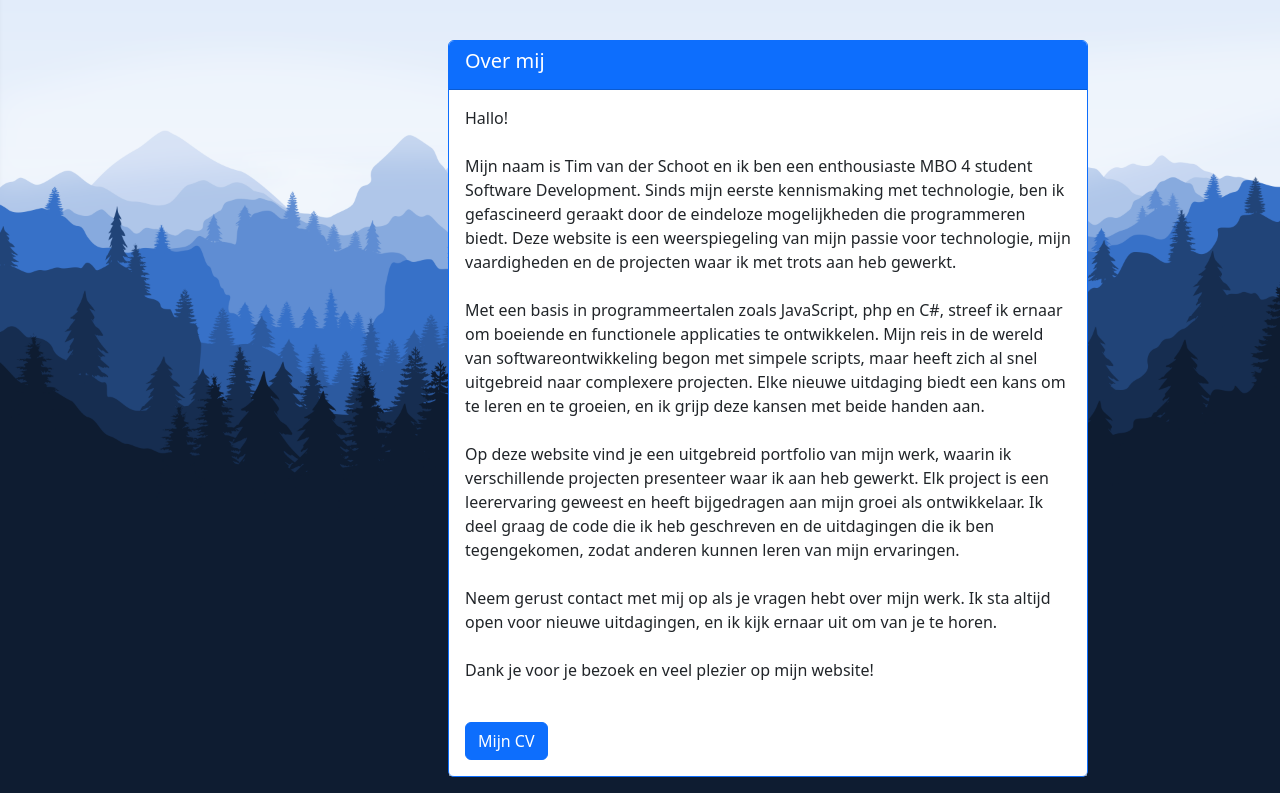
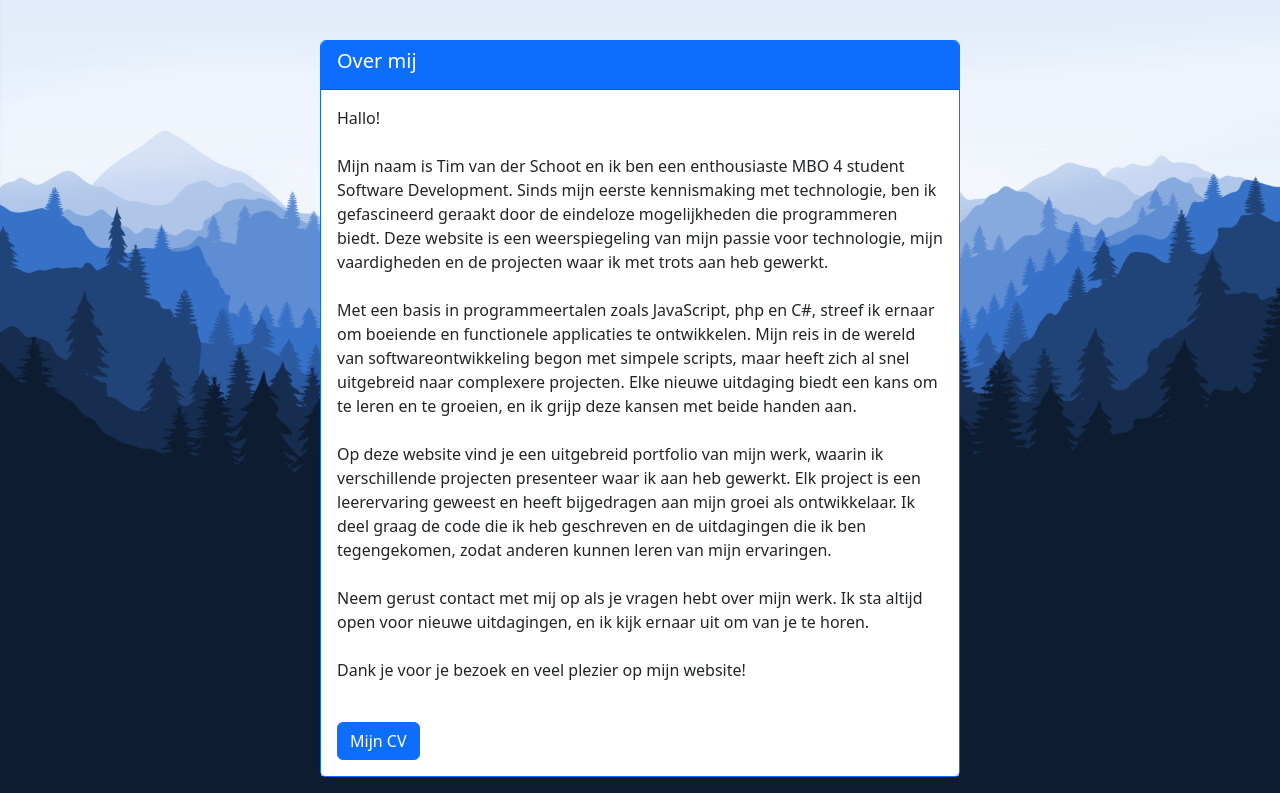
Before and after one commit to TimSchoot/portfolio-V2, a PHP site: page /over/index.php in a window 1280 px wide. Shown: the part 80-873 px from the top of the page. Run offline with PHP 8.4, Linux system fonts and the light colour scheme.

Commit message:
goed gecentered

```diff
--- a/index.html
+++ b/index.html
@@ -2,7 +2,7 @@
 <html lang="en">
 <head>
     <meta charset="UTF-8">
-    <meta http-equiv="refresh" content="0.5; url=welkom/index.php">
+    <meta http-equiv="refresh" content="0.1; url=welkom/index.php">
     <title>Redirecting...</title>
 </head>
 <body>
--- a/over/index.php
+++ b/over/index.php
@@ -2,7 +2,7 @@
     include '../header/index.php';
 ?>
     <div class="over">
-        <div class="card border-primary mb-3" style="max-width: 40rem;">
+        <div class="card border-primary mb-3" style="margin: auto; max-width: 40rem;">
             <div class="card-header text-bg-primary"><h5>Over mij</h5></div>
                 <div class="card-body overbackground">
                     <p class="card-text">Hallo! <br><br>
--- a/socials/index.php
+++ b/socials/index.php
@@ -2,7 +2,7 @@
 include("../header/index.php");
 ?>
     <div class="over">
-        <div class="card border-primary mb-3" style="max-width: 40rem;">
+        <div class="card border-primary mb-3" style="margin: auto; max-width: 40rem;">
             <div class="card-header text-bg-primary"><h5>contact</h5></div>
             <div class="card-body">
                 <p class="card-text">
--- a/style.css
+++ b/style.css
@@ -17,5 +17,4 @@ nav{
 }
 .over{
     margin-top: 15vh;
-    margin-left: 35vw;
 }
```
